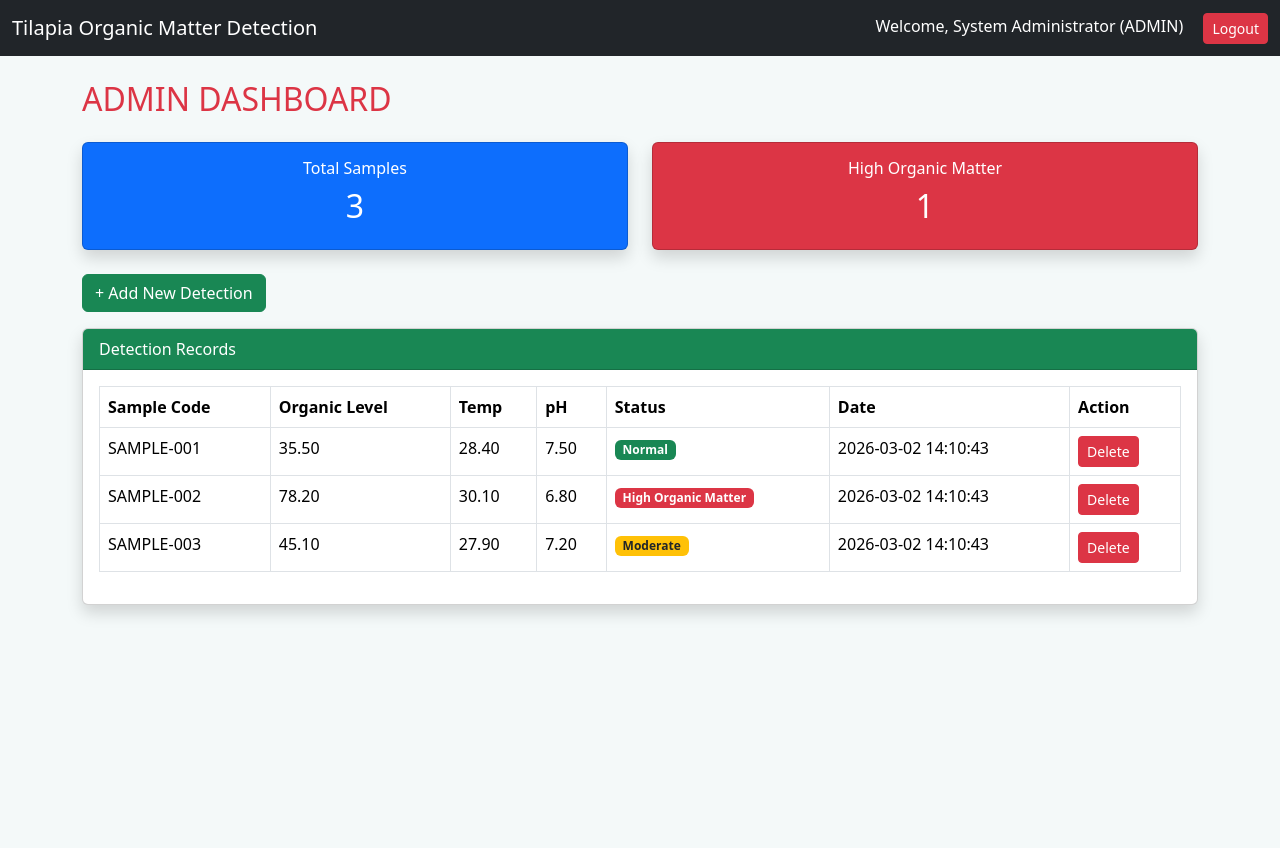
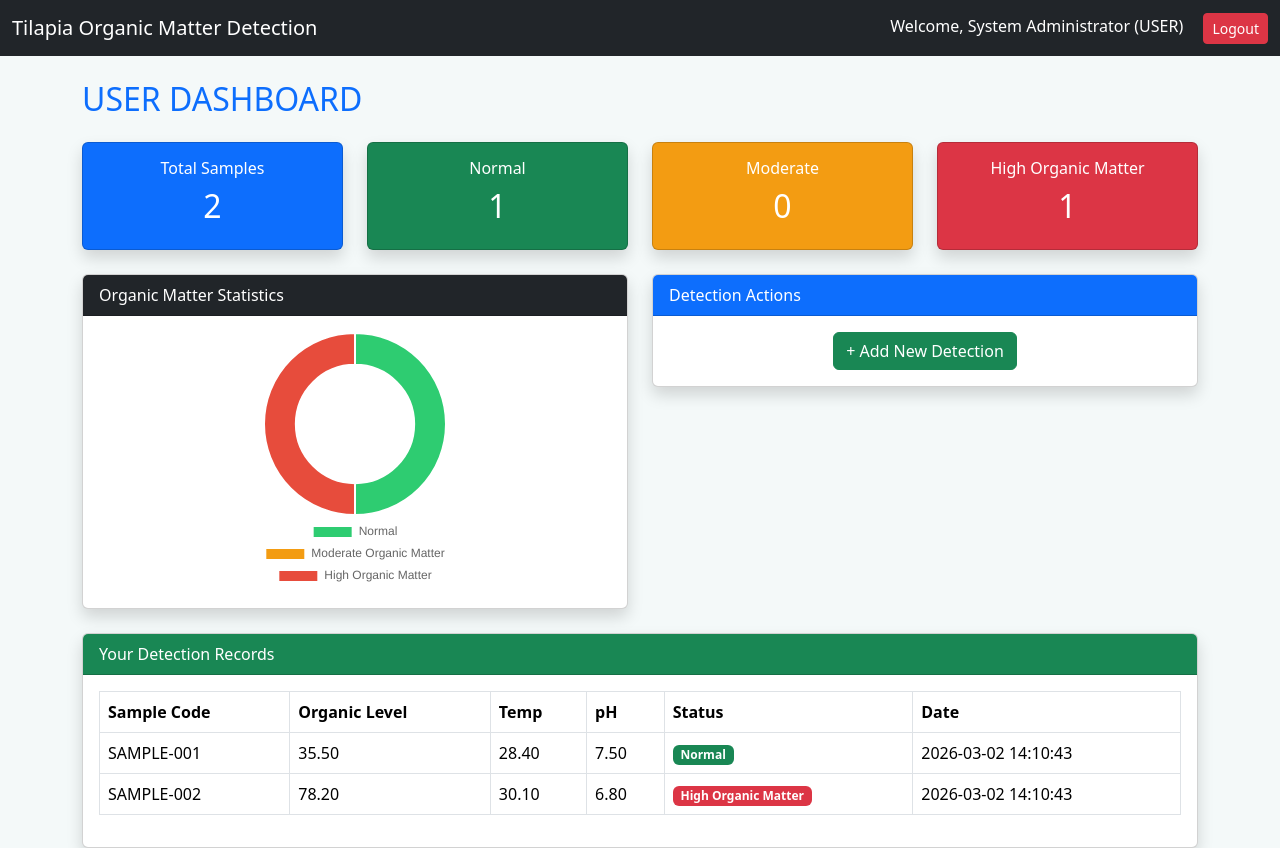
Before and after one commit to joshua762002/Organic-matter-detection-in-tilapya, a PHP site: page /dashboard.php in a window 1280 px wide. Before the commit the page ends 616 px from the top, so only its background shows below. Run offline with PHP 8.4, Linux system fonts and the light colour scheme; a user stored in the database is signed in; data comes from the database, SQL or seed files in the repository.

Commit message:
okay yow

```diff
--- a/dashboard.php
+++ b/dashboard.php
@@ -14,123 +14,190 @@ if ($conn->connect_error) {
 
 $user_id = $_SESSION["user_id"];
 
-// Get logged in user info
-$stmt = $conn->prepare("SELECT * FROM users WHERE user_id = ?");
-$stmt->bind_param("i", $user_id);
+$stmt = $conn->prepare("SELECT * FROM users WHERE user_id=?");
+$stmt->bind_param("i",$user_id);
 $stmt->execute();
 $user = $stmt->get_result()->fetch_assoc();
 
-// ADMIN sees all records
-if ($user['role'] == 'admin') {
+/* USER COUNTS */
 
-    $total = $conn->query("SELECT COUNT(*) as total FROM detections")
-                  ->fetch_assoc()['total'];
+$stmtTotal = $conn->prepare("SELECT COUNT(*) as total FROM detections WHERE created_by=?");
+$stmtTotal->bind_param("i",$user_id);
+$stmtTotal->execute();
+$total = $stmtTotal->get_result()->fetch_assoc()['total'];
 
-    $high = $conn->query("SELECT COUNT(*) as high FROM detections
-                          WHERE status='High Organic Matter'")
-                  ->fetch_assoc()['high'];
+$stmtNormal = $conn->prepare("SELECT COUNT(*) as total FROM detections WHERE status='Normal' AND created_by=?");
+$stmtNormal->bind_param("i",$user_id);
+$stmtNormal->execute();
+$normal = $stmtNormal->get_result()->fetch_assoc()['total'];
 
-    // ✅ REMOVED LIMIT
-    $latest = $conn->query("SELECT *
-                            FROM detections
-                            ORDER BY detected_at DESC");
+$stmtModerate = $conn->prepare("SELECT COUNT(*) as total FROM detections WHERE status LIKE '%Moderate%' AND created_by=?");
+$stmtModerate->bind_param("i",$user_id);
+$stmtModerate->execute();
+$moderate = $stmtModerate->get_result()->fetch_assoc()['total'];
 
-} else {
+$stmtHigh = $conn->prepare("SELECT COUNT(*) as total FROM detections WHERE status='High Organic Matter' AND created_by=?");
+$stmtHigh->bind_param("i",$user_id);
+$stmtHigh->execute();
+$high = $stmtHigh->get_result()->fetch_assoc()['total'];
 
-    // USER sees only own records
-    $stmtTotal = $conn->prepare("SELECT COUNT(*) as total FROM detections WHERE created_by = ?");
-    $stmtTotal->bind_param("i", $user_id);
-    $stmtTotal->execute();
-    $total = $stmtTotal->get_result()->fetch_assoc()['total'];
-
-    $stmtHigh = $conn->prepare("SELECT COUNT(*) as high FROM detections
-                                WHERE status='High Organic Matter'
-                                AND created_by = ?");
-    $stmtHigh->bind_param("i", $user_id);
-    $stmtHigh->execute();
-    $high = $stmtHigh->get_result()->fetch_assoc()['high'];
-
-    // ✅ REMOVED LIMIT
-    $stmtLatest = $conn->prepare("SELECT *
-                                  FROM detections
-                                  WHERE created_by = ?
-                                  ORDER BY detected_at DESC");
-    $stmtLatest->bind_param("i", $user_id);
-    $stmtLatest->execute();
-    $latest = $stmtLatest->get_result();
-}
+$stmtLatest = $conn->prepare("SELECT * FROM detections WHERE created_by=? ORDER BY detected_at DESC");
+$stmtLatest->bind_param("i",$user_id);
+$stmtLatest->execute();
+$latest = $stmtLatest->get_result();
 ?>
 
 <!DOCTYPE html>
 <html>
 <head>
-<title>Dashboard - Organic Matter Detection</title>
+
+<title>User Dashboard</title>
+
 <link href="https://cdn.jsdelivr.net/npm/bootstrap@5.3.3/dist/css/bootstrap.min.css" rel="stylesheet">
+<script src="https://cdn.jsdelivr.net/npm/chart.js"></script>
+
+<style>
+
+body{
+background:#f4f9f9;
+}
+
+.chart-container{
+width:260px;
+margin:auto;
+}
+
+</style>
+
 </head>
 
-<body style="background:#f4f9f9;">
+<body>
 
 <nav class="navbar navbar-dark bg-dark">
 <div class="container-fluid">
+
 <span class="navbar-brand">
 Tilapia Organic Matter Detection
 </span>
 
 <div>
 <span class="text-white me-3">
-Welcome, <?php echo htmlspecialchars($user['full_name']); ?>
-(<?php echo strtoupper($user['role']); ?>)
+Welcome, <?php echo htmlspecialchars($user['full_name']); ?> (USER)
 </span>
+
 <a href="logout.php" class="btn btn-danger btn-sm">Logout</a>
 </div>
+
 </div>
 </nav>
 
+
 <div class="container mt-4">
 
-<?php if($user['role'] == 'admin') { ?>
-<h2 class="mb-4 text-danger">ADMIN DASHBOARD</h2>
-<?php } else { ?>
 <h2 class="mb-4 text-primary">USER DASHBOARD</h2>
-<?php } ?>
+
+<!-- CARDS -->
 
 <div class="row mb-4">
 
-<div class="col-md-6">
+<div class="col-md-3">
 <div class="card text-white bg-primary shadow">
 <div class="card-body text-center">
 <h6>Total Samples</h6>
-<h2><?php echo $total; ?></h2>
+<h2><?php echo $total ?></h2>
 </div>
 </div>
 </div>
 
-<div class="col-md-6">
+<div class="col-md-3">
+<div class="card text-white bg-success shadow">
+<div class="card-body text-center">
+<h6>Normal</h6>
+<h2><?php echo $normal ?></h2>
+</div>
+</div>
+</div>
+
+<div class="col-md-3">
+<div class="card text-white shadow" style="background:#f39c12;">
+<div class="card-body text-center">
+<h6>Moderate</h6>
+<h2><?php echo $moderate ?></h2>
+</div>
+</div>
+</div>
+
+<div class="col-md-3">
 <div class="card text-white bg-danger shadow">
 <div class="card-body text-center">
 <h6>High Organic Matter</h6>
-<h2><?php echo $high; ?></h2>
+<h2><?php echo $high ?></h2>
 </div>
 </div>
 </div>
 
 </div>
 
-<div class="mb-3">
+
+<!-- GRAPH + INFO -->
+
+<div class="row mb-4">
+
+<div class="col-md-6">
+
+<div class="card shadow">
+
+<div class="card-header bg-dark text-white">
+Organic Matter Statistics
+</div>
+
+<div class="card-body text-center">
+
+<div class="chart-container">
+<canvas id="organicChart"></canvas>
+</div>
+
+</div>
+</div>
+
+</div>
+
+
+<div class="col-md-6">
+
+<div class="card shadow">
+
+<div class="card-header bg-primary text-white">
+Detection Actions
+</div>
+
+<div class="card-body text-center">
+
 <a href="add_detection.php" class="btn btn-success">
 + Add New Detection
 </a>
+
 </div>
 
-<div class="card shadow">
-<div class="card-header bg-success text-white">
-Detection Records
 </div>
 
-<!-- ✅ SCROLLABLE TABLE -->
-<div class="card-body" style="max-height: 400px; overflow-y: auto;">
+</div>
+
+</div>
+
+
+<!-- TABLE -->
+
+<div class="card shadow">
+
+<div class="card-header bg-success text-white">
+Your Detection Records
+</div>
+
+<div class="card-body" style="max-height:450px; overflow-y:auto;">
 
 <table class="table table-hover table-bordered">
+
 <thead>
 <tr>
 <th>Sample Code</th>
@@ -139,62 +206,115 @@ Detection Records
 <th>pH</th>
 <th>Status</th>
 <th>Date</th>
-
-<?php if ($user['role'] == 'admin') { ?>
-<th>Action</th>
-<?php } ?>
-
 </tr>
 </thead>
 
 <tbody>
 
-<?php if($latest->num_rows > 0) { ?>
-<?php while($row = $latest->fetch_assoc()) { ?>
+<?php if($latest->num_rows > 0){ ?>
+
+<?php while($row = $latest->fetch_assoc()){ ?>
+
 <tr>
+
 <td><?php echo htmlspecialchars($row['sample_code']); ?></td>
+
 <td><?php echo $row['organic_level']; ?></td>
+
 <td><?php echo $row['water_temperature']; ?></td>
+
 <td><?php echo $row['ph_level']; ?></td>
 
 <td>
-<?php if($row['status'] == "High Organic Matter") { ?>
-<span class="badge bg-danger"><?php echo $row['status']; ?></span>
-<?php } elseif($row['status'] == "Moderate") { ?>
-<span class="badge bg-warning text-dark"><?php echo $row['status']; ?></span>
-<?php } else { ?>
-<span class="badge bg-success"><?php echo $row['status']; ?></span>
+
+<?php if($row['status']=="High Organic Matter"){ ?>
+
+<span class="badge bg-danger">High Organic Matter</span>
+
+<?php }elseif(strpos($row['status'],'Moderate') !== false){ ?>
+
+<span class="badge" style="background:#f39c12;">Moderate</span>
+
+<?php }else{ ?>
+
+<span class="badge bg-success">Normal</span>
+
 <?php } ?>
+
 </td>
 
 <td><?php echo $row['detected_at']; ?></td>
 
-<?php if ($user['role'] == 'admin') { ?>
-<td>
-<a href="delete_detection.php?id=<?php echo $row['detection_id']; ?>"
-   class="btn btn-sm btn-danger"
-   onclick="return confirm('Are you sure you want to delete this record?')">
-Delete
-</a>
-</td>
+</tr>
+
 <?php } ?>
 
-</tr>
-<?php } ?>
-<?php } else { ?>
+<?php }else{ ?>
+
 <tr>
-<td colspan="7" class="text-center text-muted">
-No detection records found.
+<td colspan="6" class="text-center text-muted">
+No records found
 </td>
 </tr>
+
 <?php } ?>
 
 </tbody>
+
 </table>
 
 </div>
+
 </div>
 
 </div>
+
+
+<script>
+
+const ctx = document.getElementById('organicChart');
+
+new Chart(ctx, {
+
+type:'doughnut',
+
+data:{
+labels:['Normal','Moderate Organic Matter','High Organic Matter'],
+
+datasets:[{
+
+data:[
+<?php echo $normal ?>,
+<?php echo $moderate ?>,
+<?php echo $high ?>
+],
+
+backgroundColor:[
+'#2ecc71',
+'#f39c12',
+'#e74c3c'
+],
+
+borderWidth:2
+
+}]
+},
+
+options:{
+responsive:true,
+
+plugins:{
+legend:{
+position:'bottom'
+}
+},
+
+cutout:'65%'
+}
+
+});
+
+</script>
+
 </body>
 </html>
```
Also changed, not shown: admin_dashboard.php (+186 -42 lines).
